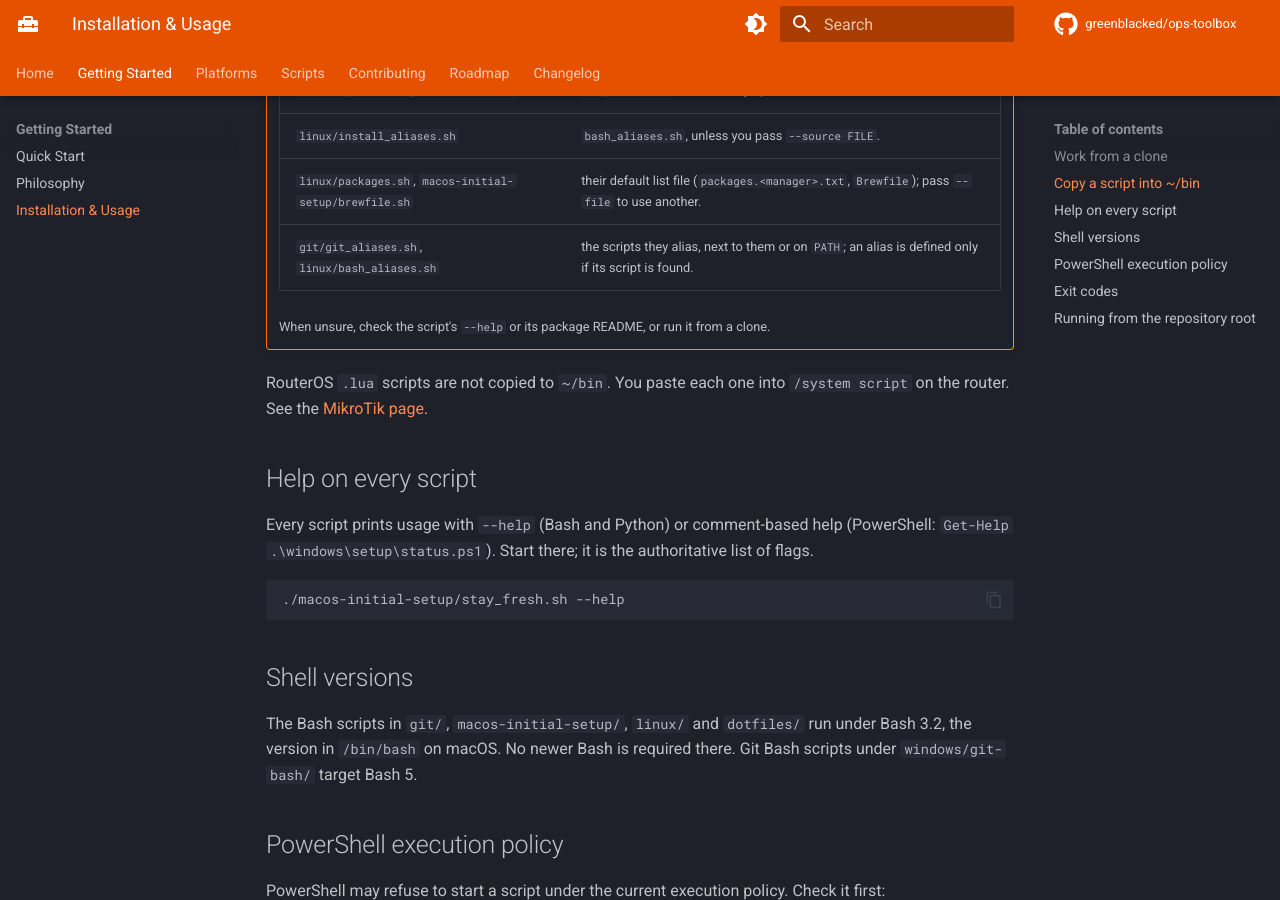
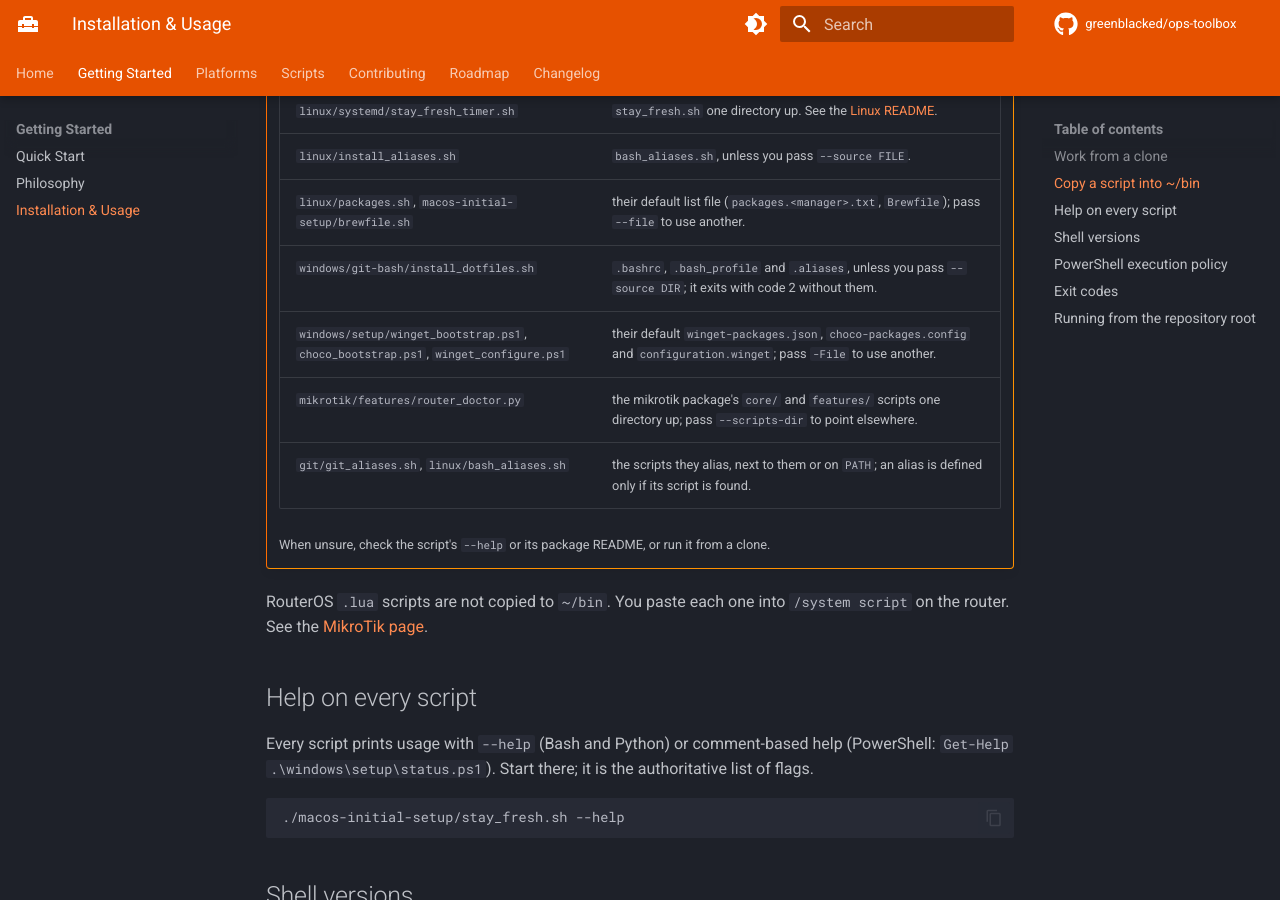
Before and after one commit to greenblacked/ops-toolbox, an MkDocs documentation site: the page built from docs/getting-started/usage.md, in a window 1280 px wide and 900 px high, scrolled down 1020 px. Built offline with MkDocs 1.6.1 and Material for MkDocs 9.7.7, drawn with Linux system fonts in a browser that asks for light colours; comment, search, counter and statistics services are not loaded.

Commit message:
docs: list the Windows, MikroTik scripts that need sibling files

```diff
--- a/docs/getting-started/usage.md
+++ b/docs/getting-started/usage.md
@@ -37,6 +37,9 @@ Make sure `~/bin` is on your `PATH`, then run `git_whoami.sh` from anywhere.
     | `linux/systemd/stay_fresh_timer.sh` | `stay_fresh.sh` one directory up. See the [Linux README](https://github.com/greenblacked/ops-toolbox/blob/master/linux/README.md). |
     | `linux/install_aliases.sh` | `bash_aliases.sh`, unless you pass `--source FILE`. |
     | `linux/packages.sh`, `macos-initial-setup/brewfile.sh` | their default list file (`packages.<manager>.txt`, `Brewfile`); pass `--file` to use another. |
+    | `windows/git-bash/install_dotfiles.sh` | `.bashrc`, `.bash_profile` and `.aliases`, unless you pass `--source DIR`; it exits with code 2 without them. |
+    | `windows/setup/winget_bootstrap.ps1`, `choco_bootstrap.ps1`, `winget_configure.ps1` | their default `winget-packages.json`, `choco-packages.config` and `configuration.winget`; pass `-File` to use another. |
+    | `mikrotik/features/router_doctor.py` | the mikrotik package's `core/` and `features/` scripts one directory up; pass `--scripts-dir` to point elsewhere. |
     | `git/git_aliases.sh`, `linux/bash_aliases.sh` | the scripts they alias, next to them or on `PATH`; an alias is defined only if its script is found. |
 
     When unsure, check the script's `--help` or its package README, or run it
```
